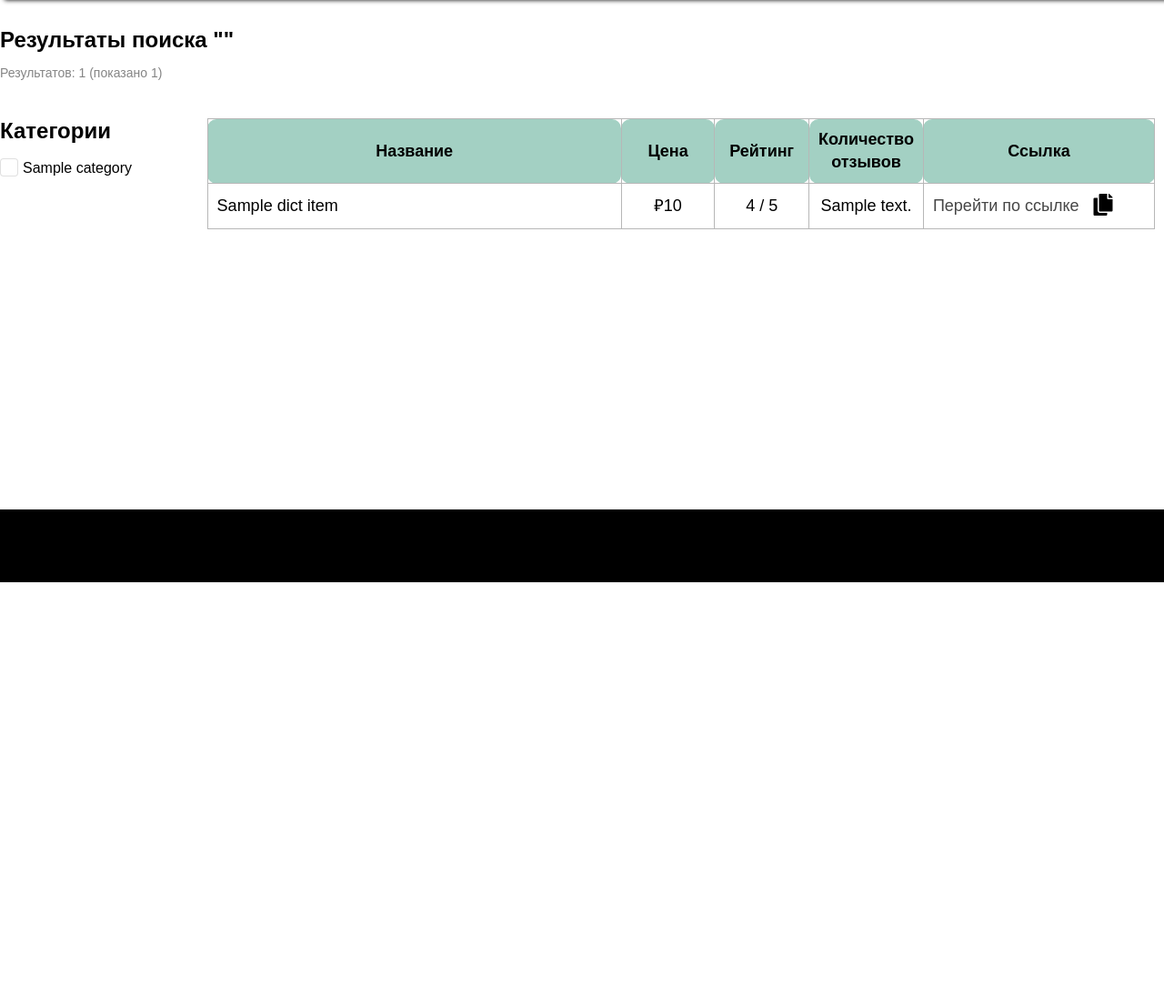
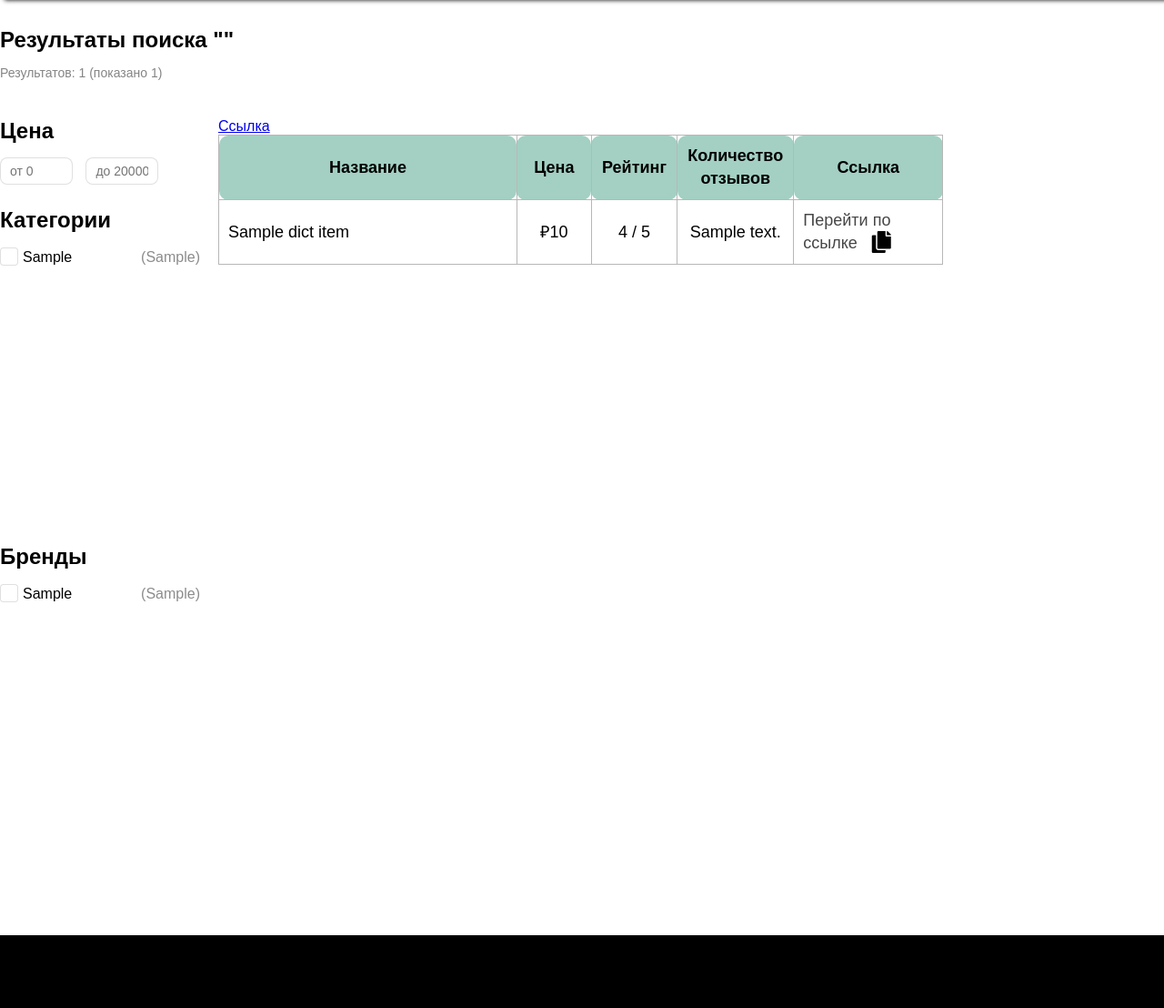
Before and after one commit to ayokissme/Wellbe, a Django app: template wellbe/main/templates/main/search.html in a window 1280 px wide. Shown: the part 60-1168 px from the top of the page at 91% size. Before the commit the page ends 700 px from the top, so only its background shows below. Run offline with Django 3.2, Linux system fonts and the light colour scheme; the template is opened without the code that fills it: most values are stand-ins (such as "Sample title", 1, 10 or a date in 2020).

Commit message:
another commit

```diff
--- a/wellbe/main/static/main/css/main.css
+++ b/wellbe/main/static/main/css/main.css
@@ -21,6 +21,10 @@ body, h1, h2, h3, h4, h5, h6 {
     content: "";
     display: table;
     clear: both;
+}
+
+.hidden {
+    display: none;
 }
 
 /* Header */
@@ -111,6 +115,7 @@ input:focus::placeholder {
 }
 
 .filter-products-container {
+    display: flex;
     margin: 10px 0;
     width: 100%;
 }
@@ -134,7 +139,12 @@ input:focus::placeholder {
     padding: 10px;
     min-height: 400px;
     height: auto;
-    width: 83%;
+    /*width: auto;*/
+}
+
+.product-table {
+    width: auto;
+    border-collapse: collapse;
 }
 
 .table-header {
@@ -143,19 +153,17 @@ input:focus::placeholder {
     font-weight: bold;
 }
 
-.product-table {
-    width: 100%;
-    border-collapse: collapse;
-}
-
 .product-row {
     height: 40px;
+    max-height: 80px;
     line-height: 25px;
+
     overflow: hidden;
 }
 
 .cell-name {
-    width: 45%;
+    width: 40%;
+    min-width: 250px;
 }
 
 .cell-price, .cell-rating, .cell-review {
@@ -165,7 +173,7 @@ input:focus::placeholder {
 
 .cell-link {
     vertical-align: middle;
-    width: 25%;
+    width: 20%;
 }
 
 .cell-link a {
@@ -236,15 +244,29 @@ input:focus::placeholder {
 
 /* Filter */
 .filter-column {
-    float: left;
+    display: block;
     padding: 10px 0;
-    min-height: 400px;
     height: auto;
     width: 17%;
+    min-width: 230px;
 }
 
 .filter-section {
     padding-bottom: 10px;
+}
+
+.price-range {
+    margin: 15px 0;
+}
+
+.price-input {
+    padding: 10px;
+    margin-right: 10px;
+    width: 80px;
+    height: 30px;
+    border: 1px solid rgba(133, 133, 133, 0.25);
+    border-radius: 8px;
+    font-size: 14px;
 }
 
 .filter-list {
@@ -267,10 +289,6 @@ input:focus::placeholder {
     cursor: pointer;
 }
 
-.filter-item input {
-    cursor: pointer;
-}
-
 .item-text {
     position: relative;
     top: -18px;
@@ -281,8 +299,13 @@ input:focus::placeholder {
     text-overflow: ellipsis;
 }
 
-.filter-item input {
-    visibility: hidden;
+[data-count]::before {
+    content: "(" attr(data-count) ")";
+    color: #8c8c8c;
+    padding-left: 4px;
+    position: relative;
+    background-color: #fff;
+    float: right;
 }
 
 /* Checkmark */
@@ -295,6 +318,11 @@ input:focus::placeholder {
     border: 1px solid rgba(133, 133, 133, 0.25);
     border-radius: 20%;
     background-color: #fff;
+}
+
+.filter-item input {
+    visibility: hidden;
+    cursor: pointer;
 }
 
 .filter-item label:hover input ~ .checkmark {
@@ -365,3 +393,17 @@ input:focus::placeholder {
     position: absolute;
     bottom: 0;
 }
+
+@media (max-width: 1250px) {
+    .cell-name {
+        width: 30%;
+    }
+
+    .cell-price, .cell-rating, .cell-review {
+        width: 50px;
+    }
+
+    .cell-link {
+        width: 20%;
+    }
+}
--- a/wellbe/main/static/main/js/main.js
+++ b/wellbe/main/static/main/js/main.js
@@ -1,18 +1,46 @@
-$(function() {
+$(function () {
     let header = $('.header'),
         pageOffset = $('.page').last().offset();
-    $(window).scroll(function() {
-        if($(this).scrollTop() !== 0) {
+    $(window).scroll(function () {
+        if ($(this).scrollTop() !== 0) {
             header.addClass('header_fixed');
             $('.page').css({
-               'paddingTop': pageOffset.top + 'px'
+                'paddingTop': pageOffset.top + 'px'
             });
         } else {
             header.removeClass('header_fixed');
             $('.page').css({
-             'paddingTop': 0
+                'paddingTop': 0
             })
         }
+    });
+
+    const $categoryCards = $("[data-category]");
+    const $inputCategory = $(".cardCheckBox");
+    $inputCategory.on("change", function () {
+        const checkedArr = $inputCategory.filter(":checked").get().map(el => el.value);
+        if (!checkedArr.length) return $categoryCards.removeClass("hidden");
+        $categoryCards.each(function () {
+            const cardCategory = $(this).data("category");
+            let categorySplit = cardCategory.split('|')
+            $(this).toggleClass("hidden", !categorySplit.some(r => checkedArr.includes(r)));
+        });
+
+    });
+
+    const $brandCards = $("[data-brand]");
+    const $inputBrand = $(".cardCheckBox2");
+    $inputBrand.on("change", function () {
+        const checkedArrBrand = $inputBrand.filter(":checked").get().map(el => el.value);
+        if (!checkedArrBrand.length) return $brandCards.removeClass("hidden");
+
+        $(this).toggleClass("hidden", !$inputBrand.includes(checkedArrBrand));
+
+        // $brandCards.each(function () {
+        //     const cardCategory = $(this).data("category");
+        //     let brandSplit = cardCategory.split('|')
+        // });
+
     });
 });
 
--- a/wellbe/main/templates/main/search.html
+++ b/wellbe/main/templates/main/search.html
@@ -9,28 +9,51 @@
             <p>Результатов: {{ products|length }} (показано {{ products|length }})</p>
         </div>
 
-        <div class="filter-products-container clearfix">
+        <div class="filter-products-container">
             <div class="filter-column">
+                <div class="filter-section">
+                    <h1 style="font-size: 24px">Цена</h1>
+                    <div class="price-range">
+                        <input class="price-input" placeholder="от 0" type="text" maxlength="6">
+                        <input class="price-input" placeholder="до 20000" type="text" maxlength="6">
+                    </div>
+                </div>
                 <div class="filter-section">
                     <h1 style="font-size: 24px">Категории</h1>
                     <ul class="filter-list">
                         {% for e in categories %}
                             <li class="filter-item">
-                                <label for="Filter{{ e }}">
-                                    <input id="Filter{{ e }}" type="checkbox" >
+                                <label for="Filter{{ e.0 }}">
+                                    <input class="cardCheckBox" id="Filter{{ e.0 }}" type="checkbox" value="{{ e.0 }}">
                                     <span class="checkmark"></span>
-                                    <div class="item-text" title="{{ e }}">{{ e }}</div>
+                                    <div class="item-text" title="{{ e.0 }}" data-count="{{ e.1 }}">{{ e.0 }}</div>
                                 </label>
                             </li>
                         {% endfor %}
                     </ul>
                 </div>
-                <div class="filter-brands"></div>
-                <div class="filter-rating"></div>
-                <div class="filter-price"></div>
+                <div class="filter-section">
+                    <h1 style="font-size: 24px">Бренды</h1>
+                    <ul class="filter-list">
+                        {% for e in brands %}
+                            <li class="filter-item">
+                                <label for="Filter{{ e.0 }}">
+                                    <input class="cardCheckBox2" id="Filter{{ e.0 }}" type="checkbox" value="{{ e.0 }}">
+                                    <span class="checkmark"></span>
+                                    <div class="item-text" title="{{ e.0 }}" data-count="{{ e.1 }}">{{ e.0 }}</div>
+                                </label>
+                            </li>
+                        {% endfor %}
+                    </ul>
+                </div>
+                <div class="filter-section"></div>
             </div>
 
             <div class="product-panel">
+                <div class="download-table">
+                    <a href="{{ file }}" download>Ссылка</a>
+                </div>
+
                 <table class="product-table">
                     <tr class="product-row table-header">
                         <th class="product-info cell-name">Название</th>
@@ -41,8 +64,8 @@
                     </tr>
 
                     {% for dict_item in products %}
-                        <tr class="product-row">
-                            <td class="product-info cell-name">{{ dict_item.name }}</td>
+                        <tr class="product-row" data-category="{{ dict_item.category }}" data-brand="{{ dict_item.brand }}">
+                            <td class="product-info cell-name" title="{{ dict_item.name }}">{{ dict_item.name }}</td>
                             <td class="product-info cell-price">₽{{ dict_item.price }}</td>
                             <td class="product-info cell-rating">{{ dict_item.rating }} / 5</td>
                             <td class="product-info cell-review">{{ dict_item.reviews }}</td>
@@ -62,4 +85,7 @@
             </div>
         </div>
     </div>
+    <script>
+
+    </script>
 {% endblock %}
--- a/wellbe/main/views.py
+++ b/wellbe/main/views.py
@@ -11,7 +11,8 @@ def index(request):
         brands = result[2]
         if products is None:
             return render(request, 'main/search-no-results.html', {"searchName": search_query})
-        return render(request, 'main/search.html', {"searchName": search_query, "products": products, "categories": categories, "brands": brands})
+
+        return render(request, 'main/search.html', {"searchName": search_query, "products": products, "categories": categories, "brands": brands, "file": 0})
     else:
         return render(request, 'main/index.html')
 
```
Also changed, not shown: wellbe/main/py/main.py (+5 -3 lines), wellbe/main/py/searching_algorithm.py (+20 -19 lines), wellbe/main/templates/main/filter-panel.html (added, +16 -0 lines). Lines whose indentation alone changed are shown as unchanged.
